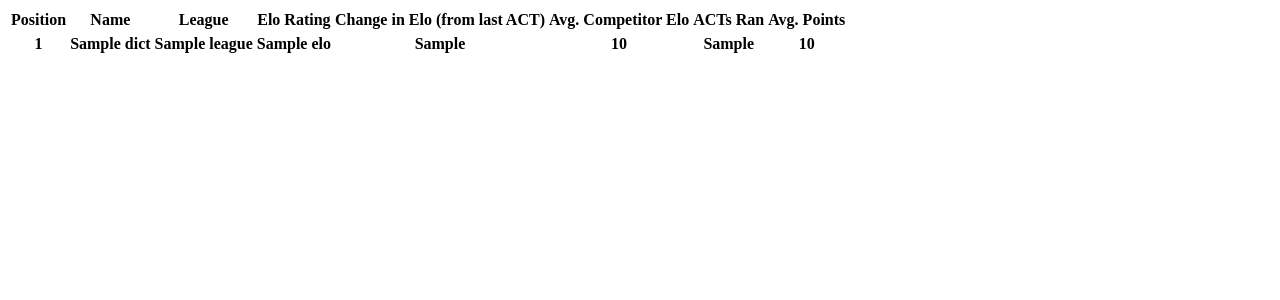
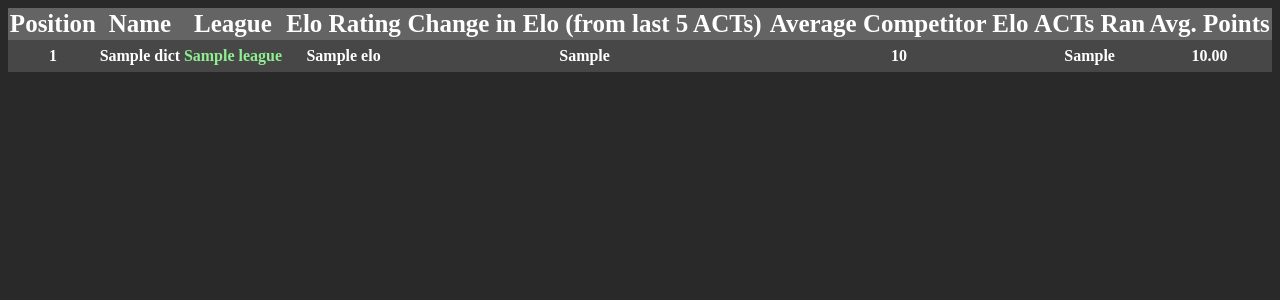
Before and after one commit to epanjwani/act-rankings, a Django app: template act/ranks/templates/ranks/home.html in a window 1280 px wide. Shown: the top 300 px of the page. Run offline with Django 3.2, Linux system fonts and the light colour scheme; the template is opened without the code that fills it: most values are stand-ins (such as "Sample title", 1, 10 or a date in 2020); lists and menus that the app fills with data are empty; some libraries are stand-ins or nearby versions.

Commit message:
all updates

```diff
--- a/act/act/urls.py
+++ b/act/act/urls.py
@@ -18,6 +18,5 @@ from django.urls import path, include
 
 urlpatterns = [
     path('admin/', admin.site.urls),
-    path('ranks/', include('ranks.urls')),
-    path('', include('gsheets.urls')),
+    path('', include('ranks.urls')),
 ]
--- a/act/ranks/templates/ranks/home.html
+++ b/act/ranks/templates/ranks/home.html
@@ -8,37 +8,76 @@
   <body>
     {%if dict%}
         <table>
-          <tr>
-            <th>Position</th>
-            <th>Name</th>
-            <th>League</th>
-            <th>Elo Rating</th>
-            <th>Change in Elo (from last ACT)</th>
-            <th>Avg. Competitor Elo</th>
-            <th>ACTs Ran</th>
-            <th>Avg. Points</th>
-          <tr>
+          <tr class="tableheader">
+            <th class="heading">Position</th>
+            <th class="heading">Name</th>
+            <th class="heading">League</th>
+            <th class="heading">Elo Rating</th>
+            <th class="heading">Change in Elo (from last 5 ACTs)</th>
+            <th class="heading">Average Competitor Elo</th>
+            <th class="heading">ACTs Ran</th>
+            <th class="heading">Avg. Points</th>
+          </tr>
       {%for name, player in dict.items%}
             <tr>
               <th>{{forloop.counter}}</th>
               <th>{{name}}</th>
-            <th>{{player.league}}</th>
+              {%if player.league == "A-League"%}
+                <th><font color="cyan">{{player.league}}</font></th>
+              {%elif player.league == "C-League"%}
+                <th><font color="yellow">{{player.league}}</font></th>
+              {%else%}
+                <th><font color="lightgreen">{{player.league}}</font></th>
+              {%endif%}
               <th>{{player.elo}}</th>
+              {%if player.elo_change > 0%}
+                <th><font color="lightgreen">{{player.elo_change}}</font></th>
+              {%elif player.elo_change < 0 %}
+                <th><font color="pink">{{player.elo_change}}</font></th>
+              {%else%}
                 <th>{{player.elo_change}}</th>
+              {%endif%}
               {%if player.acts_ran != 0%}
-            <th>{{player.accum_competitor_elo|div:player.acts_ran}}</th>
+                <th>{{player.accum_competitor_elo|div:player.acts_ran|floatformat:0}}</th>
               {%else%}
                 <th>N/A</th>
               {%endif%}
               <th>{{player.acts_ran}}</th>
               {%if player.acts_ran != 0%}
-            <th>{{player.total_points|div:player.acts_ran}}</th>
+              <th>{{player.total_points|div:player.acts_ran|floatformat:2}}</th>
               {%else%}
               <th>N/A</th>
               {%endif%}
-          <tr>
+            </tr>
         {%endfor%}
         </table>
       {%endif%}
   </body>
+  <style>
+
+    table, th {
+      border-collapse: collapse;
+    }
+    table{
+      width: 100%;
+      color: white;
+    }
+    .heading{
+      font-size: 25px;
+      text-align: center;
+      font-weight: bold;
+    }
+    body {
+      background-color: rgb(41, 41, 41);
+    }
+    tr{
+      line-height: 30px;
+    }
+    tr:nth-child(even) {
+      background-color: rgb(71, 71, 71)
+    }
+    tr:nth-child(odd) {
+      background-color: rgb(100, 100, 100)
+    }
+  </style>
 </html>
--- a/act/ranks/urls.py
+++ b/act/ranks/urls.py
@@ -4,7 +4,5 @@ from . import views
 app_name = 'ranks'
 urlpatterns = [
     path('', views.home, name='home'),
-    path('player', views.player, name='player'),
-    path('race', views.race, name='race'),
     path('data', views.enterTeamData, name='data1'),
 ]
```
Also changed, not shown: act/ranks/models.py (+10 -1 lines), act/ranks/views.py (+330 -46 lines), act/db.sqlite3, act/ranks/migrations/0006_auto_20210524_2231.py (added). Lines whose indentation alone changed are shown as unchanged.
